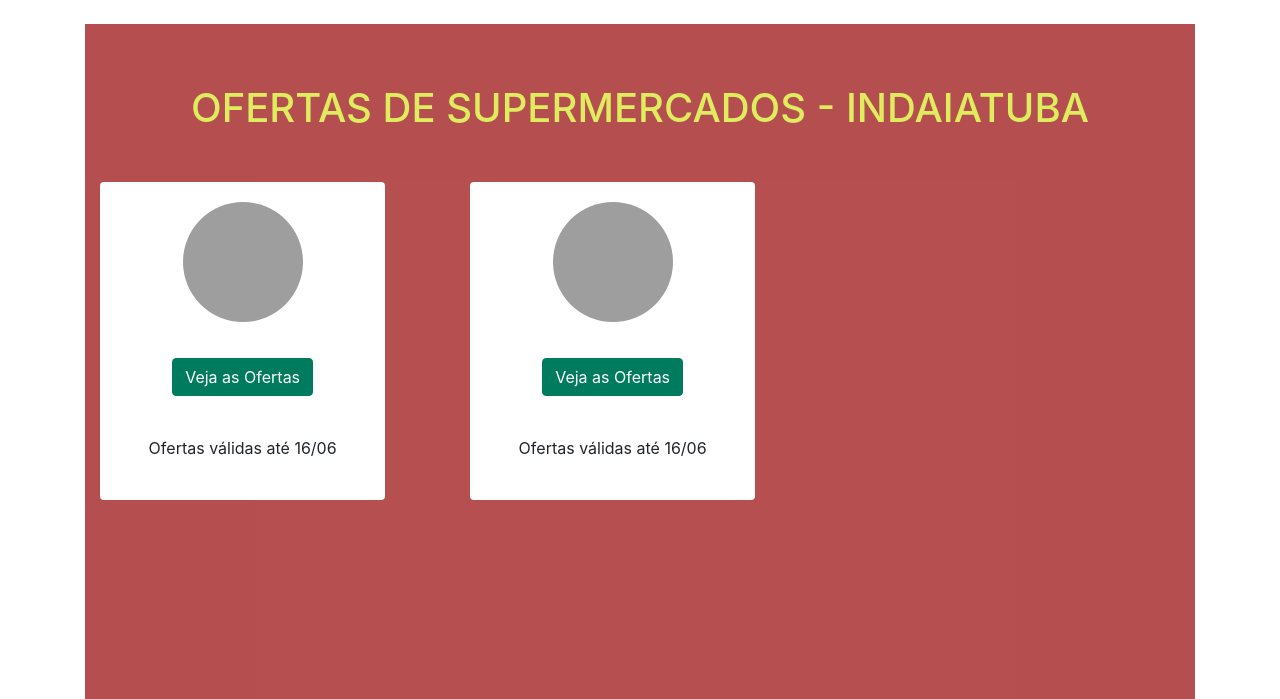
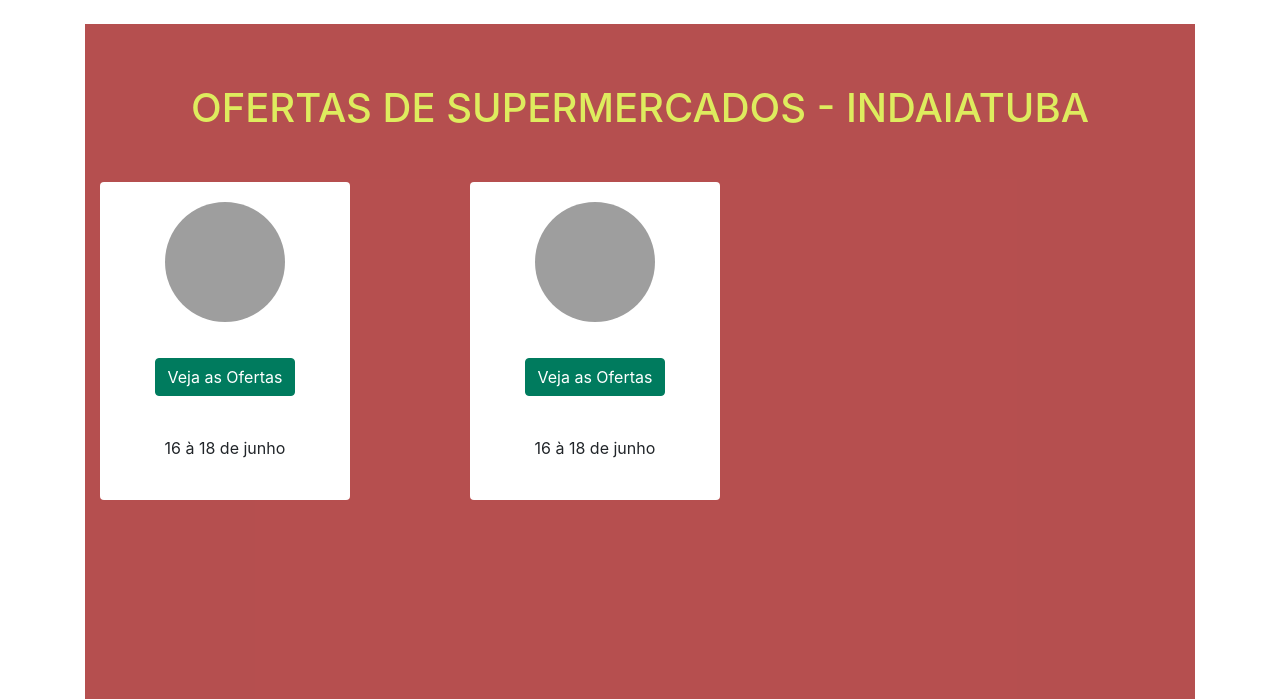
Before and after one commit to LeonardoCasanova/market, a PHP site: page / in a window 1280 px wide. Shown: the part 76-775 px from the top of the page. Run offline with PHP 8.4, Linux system fonts and the light colour scheme; some libraries are stand-ins or nearby versions; grey boxes are pictures that could not be loaded.

Commit message:
ajustes do json e implementacao

```diff
--- a/index.php
+++ b/index.php
@@ -14,11 +14,12 @@
 
   <!------ Include the above in your HEAD tag ---------->
 
-  <link rel="stylesheet" href="src/images/css/index.css">
+  <link rel="stylesheet" href="src/css/index.css">
 </head>
 <?php
 
-$nomeMercado = array("Cato" => "http://www.catosupermercados.com.br/imagens/logonovo.png", "Sumerbol" => "https://www.sumerbol.com.br/themes/wc_default/images/logo.png");
+$json_data = json_decode(file_get_contents('src/path/mercados.json'));
+$mercados = $json_data->mercados;
 
 ?>
 
@@ -67,7 +68,7 @@ $nomeMercado = array("Cato" => "http://www.catosupermercados.com.br/imagens/logo
           <h5 class="section-title h1">Ofertas de Supermercados - Indaiatuba</h5>
           <div class="row">
             <?php
-            foreach ($nomeMercado as $key => $value) {
+            foreach ($mercados as $mercado) {
             ?>
 
               <!-- Card Mercado -->
@@ -76,15 +77,14 @@ $nomeMercado = array("Cato" => "http://www.catosupermercados.com.br/imagens/logo
                   <div class="frontside">
                     <div class="card">
                       <div class="card-body text-center">
-                        <p><img class=" img-fluid" src="<?php echo $value ?>" alt="card image"></p>
-                        <!-- <h4 class="card-title"><?php echo $key ?></h4> -->
+                        <p><img class=" img-fluid" src="<?php echo $mercado->logo_mercado?>" alt="card image"></p>
                         <div class="card-body text-center">
                           <button type="button" class="btn btn-primary" data-toggle="modal" data-target="#exampleModal">
                             Veja as Ofertas
                           </button>
                         </div>
                         <div class="card-body text-center">
-                          <p class="card-text">Ofertas válidas até 16/06 </p>
+                          <p class="card-text"><?php echo $mercado->data_ofertas ?> </p>
 
                         </div>
                       </div>
@@ -126,9 +126,6 @@ $nomeMercado = array("Cato" => "http://www.catosupermercados.com.br/imagens/logo
         </div>
       </section>
       <!-- Mercados -->
-
-
-
 </body>
 
 </html>
--- a/src/path/mercados.json
+++ b/src/path/mercados.json
@@ -1,20 +1,22 @@
-[
 {
-    "id": 2,
+  "mercados": [
+    {
+      "id": 1,
       "nome_mercado": "Cato",
+      "logo_mercado": "http://www.catosupermercados.com.br/imagens/logonovo.png",
       "path": [
-      "http://cato.com.br/img1.png",
-      "http://cato.com.br/img1.png"
+        "src/path/cato1.jpg"
       ],
       "data_ofertas": " 16 à 18 de junho"
     },
     {
       "id": 2,
-    "nome_mercado": "Cato",
+      "nome_mercado": "Sumerbol",
+      "logo_mercado": "https://www.sumerbol.com.br/themes/wc_default/images/logo.png",
       "path": [
-      "http://cato.com.br/img1.png",
-      "http://cato.com.br/img1.png"
+        "src/path/sumerbol1.pdf"
       ],
       "data_ofertas": " 16 à 18 de junho"
     }
   ]
+}
```
Also changed, not shown: src/path/cato1.jpg (added), 1 other file. Lines whose indentation alone changed are shown as unchanged.
